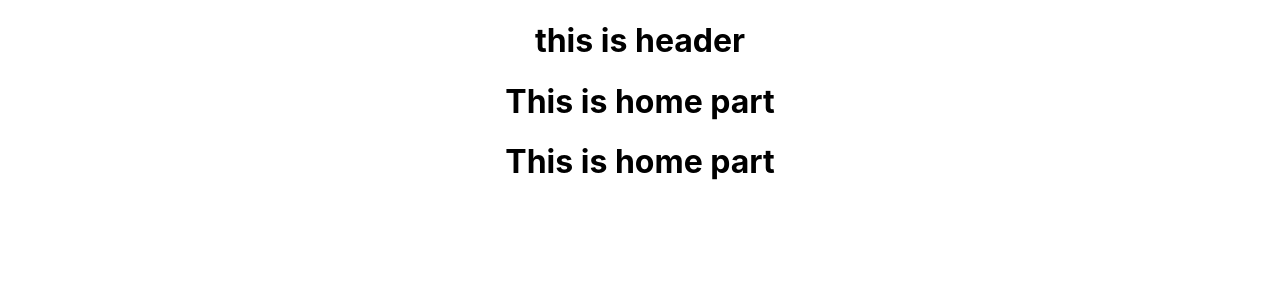
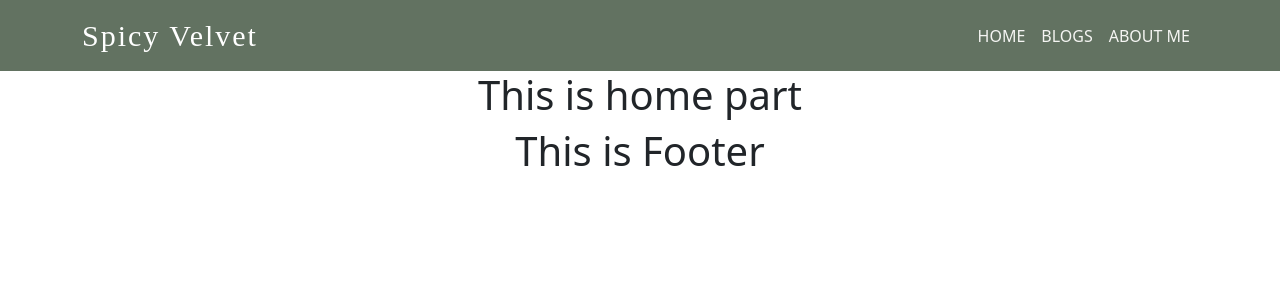
Before and after one commit to Maria-07/Spicy-Velvet-Client-site, a React (Create React App) app: page / in a window 1280 px wide. Shown: the top 300 px of the page. Built offline with nearby package versions, Linux system fonts and the light colour scheme.

Commit message:
Simple Navbar added

```diff
--- a/package.json
+++ b/package.json
@@ -6,8 +6,10 @@
     "@testing-library/jest-dom": "^5.16.4",
     "@testing-library/react": "^13.1.1",
     "@testing-library/user-event": "^13.5.0",
+    "bootstrap": "^5.1.3",
     "firebase": "^9.6.11",
     "react": "^18.1.0",
+    "react-bootstrap": "^2.3.1",
     "react-dom": "^18.1.0",
     "react-router-dom": "^6.3.0",
     "react-scripts": "5.0.1",
--- a/src/App.js
+++ b/src/App.js
@@ -1,8 +1,9 @@
 import { Route, Routes } from "react-router-dom";
 import "./App.css";
+import "bootstrap/dist/css/bootstrap.min.css";
 import Header from "./Components/Header/Header";
-import Footer from "./Components/Pages/Home/Home";
-import Home from "./Components/Pages/Home/Home";
+import Footer from "./Components/Footer/Footer";
+import Home from "./Components/Pages/Home/Home/Home";
 import Inventorys from "./Components/Pages/Inventorys/Inventorys";
 
 function App() {
--- a/src/Components/Header/Header.css
+++ b/src/Components/Header/Header.css
@@ -0,0 +1,21 @@
+.nav-body {
+    /* background-color: #475046; */
+    background-color: #627261;
+}
+
+.brand-name {
+    font-family: 'Prata', serif;
+    color: #Fff;
+    font-size: 1.5em;
+    font-weight: 500;
+    letter-spacing: 2px;
+}
+
+.nav-bar {
+    color: #F5F5F3;
+    font-size: 1em;
+}
+
+.nav-bar:hover {
+    color: #B0A69A;
+}
--- a/src/Components/Header/Header.js
+++ b/src/Components/Header/Header.js
@@ -1,9 +1,33 @@
 import React from "react";
+import { Container, Nav, Navbar } from "react-bootstrap";
+import { Link } from "react-router-dom";
+import "./Header.css";
 
 const Header = () => {
   return (
-    <div>
-      <h1>this is header</h1>
+    <div className="nav-body">
+      <Navbar collapseOnSelect expand="lg" className="nav-bar">
+        <Container>
+          <Navbar.Brand as={Link} to="/">
+            <span className="brand-name">Spicy Velvet</span>
+          </Navbar.Brand>
+          <Navbar.Toggle aria-controls="responsive-navbar-nav" />
+          <Navbar.Collapse id="responsive-navbar-nav">
+            <Nav className="me-auto"></Nav>
+            <Nav>
+              <Nav.Link as={Link} to="home">
+                <span className="nav-bar link">HOME</span>
+              </Nav.Link>
+              <Nav.Link as={Link} to="blogs">
+                <span className="nav-bar link">BLOGS</span>
+              </Nav.Link>
+              <Nav.Link as={Link} to="aboutme">
+                <span className="nav-bar link">ABOUT ME</span>
+              </Nav.Link>
+            </Nav>
+          </Navbar.Collapse>
+        </Container>
+      </Navbar>
     </div>
   );
 };
--- a/src/index.css
+++ b/src/index.css
@@ -5,9 +5,33 @@ body {
     sans-serif;
   -webkit-font-smoothing: antialiased;
   -moz-osx-font-smoothing: grayscale;
+
+  font-family: 'Lato', sans-serif;
 }
 
 code {
   font-family: source-code-pro, Menlo, Monaco, Consolas, 'Courier New',
     monospace;
 }
+
+
+/*--------------------------------------------------------
+
+color code :  #627261
+              #D0D5D0
+              #B0A69A
+              #F5F5F3
+
+
+font-family: 'Lato',
+sans-serif;
+font-family: 'Noto Serif',
+serif;
+font-family: 'Poppins',
+sans-serif;
+font-family: 'Prata',
+serif;
+
+--------------------------------------------------------*/
+
+@import url('https://fonts.googleapis.com/css2?family=Lato:wght@300;400;700&family=Noto+Serif&family=Poppins:wght@200;300;400;500;700&family=Prata&display=swap');
```
Also changed, not shown: src/Components/Pages/Home/Home/Home.css (added), src/Components/Pages/Home/Home/Home.js (renamed from src/Components/Pages/Home/Home.js), 1 other file (tests, documents, lock files or other folders).
